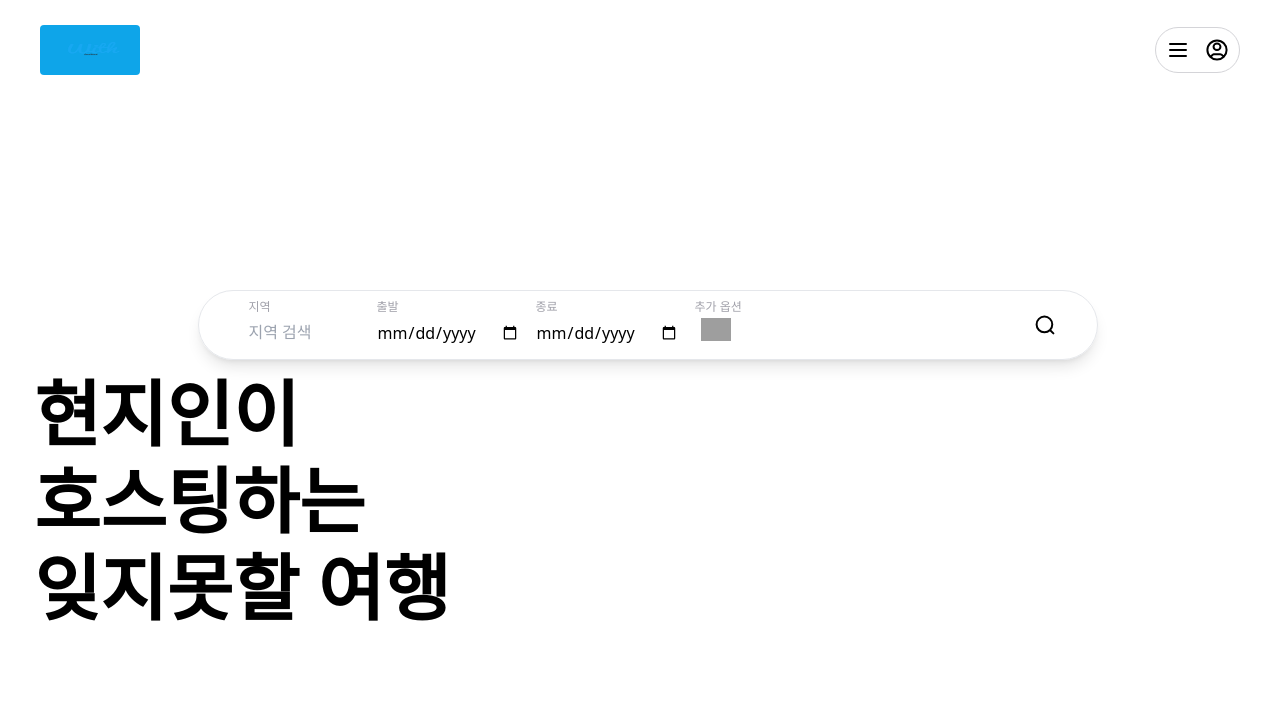
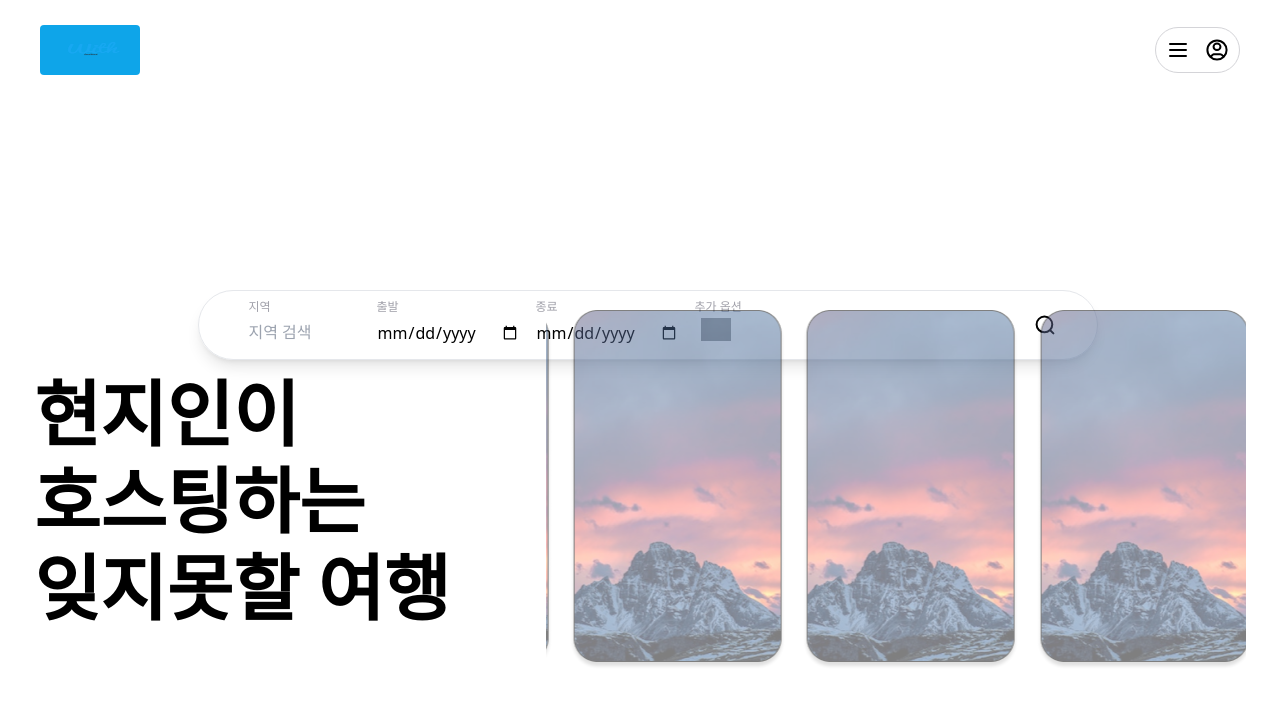
Before and after one commit to GoldenSpinach/WITH_LOCALHOST_FRONT, a Vue app: page / in a window 1280 px wide. Shown: the top 704 px of the page. Built offline with nearby package versions, Linux system fonts and the light colour scheme; grey boxes are pictures that could not be loaded.

Commit message:
chore: 더미데이터 추가

```diff
--- a/src/components/area/AreaSelector.vue
+++ b/src/components/area/AreaSelector.vue
@@ -55,10 +55,6 @@ const props = defineProps({
 
 const regions = ref(dRegion);
 const cities = ref(dCity);
-watch(props.selectedOption, () => {
-  console.log(props.selectedOption.region);
-  console.log(props.selectedOption.cities.includes(9));
-});
 const clickRegion = (regionId, regionName) => {
   emit("chooseArea", regionId, regionName);
 };
--- /dev/null
+++ b/src/components/map/Map.vue
@@ -0,0 +1,15 @@
+<template>
+  <GoogleMap
+    api-key="YOUR_GOOGLE_MAPS_API_KEY"
+    style="width: 100%; height: 500px"
+    :center="center"
+    :zoom="15"
+  >
+    <Marker :options="{ position: center }" />
+  </GoogleMap>
+</template>
+<script>
+import { GoogleMap, Marker } from "vue3-google-map";
+const { VITE_MAP_API } = import.meta.env;
+</script>
+<style></style>
--- /dev/null
+++ b/src/dummy.js
@@ -0,0 +1,125 @@
+export const dCity = [];
+export const dRegion = [];
+export const dOption = [];
+export const dList = [
+  {
+    tourId: 1,
+    title: "서울 도심 투어",
+    peopleCnt: 10,
+    pay: 50000,
+    notice: "출발 10분 전에 모여주세요.",
+    meetLongitude: "126.9784",
+    meetLatitude: "37.5665",
+    meetAddress: "서울특별시 중구 세종대로 110",
+    mainImgUrl: "@/assets/images/default.png",
+    guidName: "김가이드",
+  },
+  {
+    tourId: 2,
+    title: "남산 케이블카 투어",
+    peopleCnt: 8,
+    pay: 40000,
+    notice: "산책을 위해 편한 신발을 준비해주세요.",
+    meetLongitude: "126.9882",
+    meetLatitude: "37.5512",
+    meetAddress: "서울특별시 중구 남산공원길 126",
+    mainImgUrl: "@/assets/images/default.png",
+    guidName: "박가이드",
+  },
+  {
+    tourId: 3,
+    title: "경복궁 역사 투어",
+    peopleCnt: 12,
+    pay: 30000,
+    notice: "경복궁 입장권은 포함되어 있지 않습니다.",
+    meetLongitude: "126.9769",
+    meetLatitude: "37.5796",
+    meetAddress: "서울특별시 종로구 사직로 161",
+    mainImgUrl: "@/assets/images/default.png",
+    guidName: "이가이드",
+  },
+  {
+    tourId: 4,
+    title: "한강 자전거 투어",
+    peopleCnt: 15,
+    pay: 20000,
+    notice: "자전거 대여비는 개별 부담입니다.",
+    meetLongitude: "126.8772",
+    meetLatitude: "37.5255",
+    meetAddress: "서울특별시 영등포구 여의도동",
+    mainImgUrl: "@/assets/images/default.png",
+    guidName: "최가이드",
+  },
+  {
+    tourId: 5,
+    title: "북촌 한옥마을 탐방",
+    peopleCnt: 10,
+    pay: 25000,
+    notice: "편안한 옷차림을 권장합니다.",
+    meetLongitude: "126.9849",
+    meetLatitude: "37.5826",
+    meetAddress: "서울특별시 종로구 계동길 37",
+    mainImgUrl: "@/assets/images/default.png",
+    guidName: "윤가이드",
+  },
+  {
+    tourId: 6,
+    title: "명동 맛집 투어",
+    peopleCnt: 6,
+    pay: 45000,
+    notice: "개별 음식값은 투어 비용에 포함되지 않습니다.",
+    meetLongitude: "126.9864",
+    meetLatitude: "37.5600",
+    meetAddress: "서울특별시 중구 명동8길",
+    mainImgUrl: "@/assets/images/default.png",
+    guidName: "정가이드",
+  },
+  {
+    tourId: 7,
+    title: "인사동 전통 문화 체험",
+    peopleCnt: 9,
+    pay: 35000,
+    notice: "전통 공예 체험 비용이 포함되어 있습니다.",
+    meetLongitude: "126.9867",
+    meetLatitude: "37.5703",
+    meetAddress: "서울특별시 종로구 인사동길",
+    mainImgUrl: "@/assets/images/default.png",
+    guidName: "홍가이드",
+  },
+  {
+    tourId: 8,
+    title: "동대문 야시장 투어",
+    peopleCnt: 14,
+    pay: 20000,
+    notice: "현금이나 카드를 준비해 주세요.",
+    meetLongitude: "127.0077",
+    meetLatitude: "37.5704",
+    meetAddress: "서울특별시 종로구 종로 288",
+    mainImgUrl: "@/assets/images/default.png",
+    guidName: "백가이드",
+  },
+  {
+    tourId: 9,
+    title: "잠실 롯데월드 투어",
+    peopleCnt: 20,
+    pay: 60000,
+    notice: "롯데월드 입장권은 개별 구매하셔야 합니다.",
+    meetLongitude: "127.1001",
+    meetLatitude: "37.5112",
+    meetAddress: "서울특별시 송파구 올림픽로 240",
+    mainImgUrl: "@/assets/images/default.png",
+    guidName: "조가이드",
+  },
+  {
+    tourId: 10,
+    title: "이태원 글로벌 푸드 투어",
+    peopleCnt: 10,
+    pay: 55000,
+    notice: "다양한 음식을 맛볼 수 있도록 준비하세요.",
+    meetLongitude: "126.9946",
+    meetLatitude: "37.5345",
+    meetAddress: "서울특별시 용산구 이태원로",
+    mainImgUrl: "@/assets/images/default.png",
+    guidName: "김가이드",
+  },
+];
--- /dev/null
+++ b/src/stores/optionStore.js
@@ -0,0 +1,10 @@
+import { ref, computed } from "vue";
+import { defineStore } from "pinia";
+
+export const useOptionStore = defineStore("option", () => {
+  const options = ref([]);
+  const setOptions = (newOptions) => {
+    options.value = newOptions;
+  };
+  return { options, setOptions };
+});
--- a/src/views/GuideList.vue
+++ b/src/views/GuideList.vue
@@ -1,9 +1,50 @@
 <template>
-    <div>검색결과페이지</div>
+  <div class="border-t">
+    <!-- <div
+      v-for="option in selectedOptions"
+      :key="option.id"
+      class="min-w-[100px] max-h-[36px] bg-blue-400 text-white px-3 py-1 rounded-full cursor-pointer text-center"
+      @click="deleteOption(option.id)"
+    >
+      {{ option.name }}
+    </div> -->
+    <div class="flex gap-[6px] ps-[15px] py-[15px] border-b">
+      <div class="flex gap-[6px] w-3/4 overflow-hidden">
+        <div
+          class="min-w-[100px] max-h-[36px] bg-blue-400 text-white px-3 py-1 rounded-full cursor-pointer text-center"
+          @click="deleteOption(option.id)"
+        >
+          asdf
+        </div>
+        <div
+          class="min-w-[100px] max-h-[36px] bg-blue-400 text-white px-3 py-1 rounded-full cursor-pointer text-center"
+          @click="deleteOption(option.id)"
+        >
+          asdf
+        </div>
+        <div
+          class="min-w-[100px] max-h-[36px] bg-blue-400 text-white px-3 py-1 rounded-full cursor-pointer text-center"
+          @click="deleteOption(option.id)"
+        >
+          asdf
+        </div>
+        <img
+          class="w-[30px] cursor-pointer"
+          src=" @/assets/images/add.svg"
+          alt="설정추가"
+          @click="toggleOptionDropdown"
+        />
+      </div>
+      <Map />
+    </div>
+  </div>
 </template>
 
-<script setup lang='ts'>
+<script setup>
+import { ref } from "vue";
+import Map from "@/components/map/Map.vue";
 
+const selectedOptions = ref([]);
 </script>
 
 <style></style>
--- a/src/views/Home.vue
+++ b/src/views/Home.vue
@@ -44,7 +44,7 @@ import { Carousel, Slide } from "vue3-carousel";
 import defaultImage from "@/assets/images/default.png";
 
 import "vue3-carousel/dist/carousel.css";
-import { dList } from "@/dummy";
+import { dList } from "../dummy";
 
 const tours = ref(dList);
 </script>
```
Also changed, not shown: 1 other file (tests, documents, lock files or other folders).
